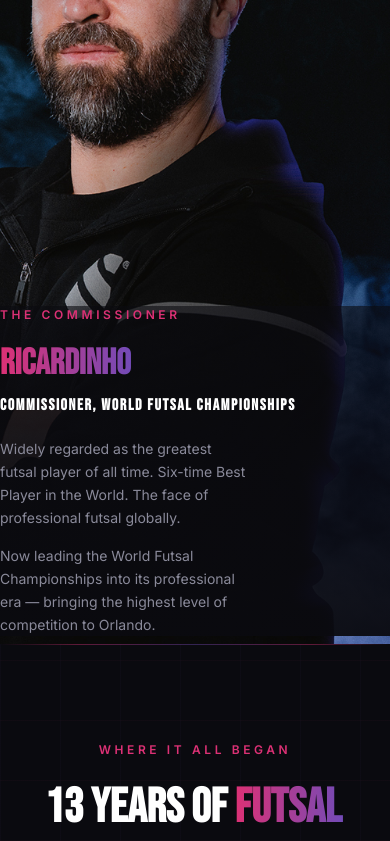
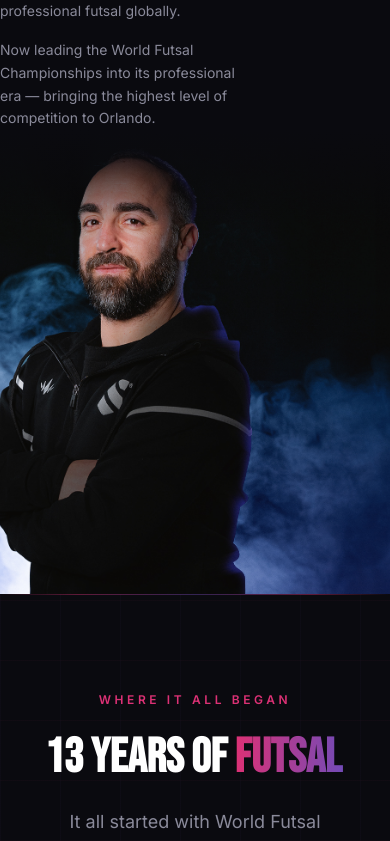
Before and after one commit to AQuincoses/wfc-pro-site, a React (Vite) app: page / in a window 390 px wide. Shown: the part 4380-5221 px from the top of the page. Built offline with nearby package versions, Linux system fonts and the light colour scheme.

Commit message:
mobile adjustments

```diff
--- a/src/sections/Commissioner.jsx
+++ b/src/sections/Commissioner.jsx
@@ -2,30 +2,27 @@
 
 export default function Commissioner() {
   return (
-    <section
-      className="relative overflow-hidden w-full"
-      style={{
-        padding: 0,
-        minHeight: '100vh',
-        backgroundImage: "url('/ricardinho-hero.jpg')",
-        backgroundSize: 'cover',
-        backgroundPosition: '35% top',
-        backgroundRepeat: 'no-repeat',
-      }}
-    >
-      <div className="flex flex-col lg:flex-row w-full" style={{ minHeight: '100vh' }}>
-        {/* Image space — left side (taller on mobile to show more of the photo) */}
-        <div className="w-full lg:w-[55%] flex-shrink-0 min-h-[60vh] lg:min-h-0" />
+    <section className="relative overflow-hidden w-full" style={{ padding: 0 }}>
+      {/* Mobile: stacked layout — text on top, image below */}
+      {/* Desktop: side-by-side with background image */}
 
-        {/* Text — right side */}
+      {/* Desktop background image */}
+      <div
+        className="hidden lg:block absolute inset-0"
+        style={{
+          backgroundImage: "url('/ricardinho-hero.jpg')",
+          backgroundSize: 'cover',
+          backgroundPosition: '35% center',
+          backgroundRepeat: 'no-repeat',
+        }}
+      />
+
+      <div className="flex flex-col lg:flex-row w-full lg:min-h-screen">
+        {/* Mobile: text first */}
         <div
-          className="relative w-full lg:w-[45%] flex flex-col justify-center px-8 py-10 sm:px-10 lg:px-10 lg:py-16 xl:px-12 xl:py-16"
+          className="relative w-full lg:order-2 lg:w-[45%] flex flex-col justify-center bg-[var(--bg-dark)] lg:bg-transparent px-10 pt-20 pb-10 sm:px-12 lg:px-10 lg:pt-0 lg:pb-0 lg:py-16 xl:px-12 xl:py-16"
         >
-          {/* Mobile dark overlay for text readability */}
-          <div className="absolute inset-0 bg-gradient-to-t from-[rgba(10,10,15,0.95)] via-[rgba(10,10,15,0.85)] to-[rgba(10,10,15,0.6)] lg:hidden" />
-          <div className="absolute inset-0 bg-[var(--bg-dark)] hidden lg:block" style={{ opacity: 0 }} />
-
-          <div className="relative z-10 lg:pr-12" style={{ padding: '0' }}>
+          <div className="relative z-10 lg:pr-12">
             <motion.p
               initial={{ opacity: 0, y: 20 }}
               whileInView={{ opacity: 1, y: 0 }}
@@ -72,6 +69,21 @@
             </motion.div>
           </div>
         </div>
+
+        {/* Desktop: image spacer (left side) */}
+        <div className="hidden lg:block lg:order-1 lg:w-[55%] flex-shrink-0" />
+
+        {/* Mobile: Ricardinho image below text */}
+        <div className="relative w-full lg:hidden" style={{ height: '55vh' }}>
+          <img
+            src="/ricardinho-hero.jpg"
+            alt="Ricardinho"
+            className="absolute inset-0 w-full h-full object-cover"
+            style={{ objectPosition: '35% 20%' }}
+          />
+          {/* Top fade into dark bg */}
+          <div className="absolute inset-x-0 top-0 h-24 bg-gradient-to-b from-[var(--bg-dark)] to-transparent" />
+        </div>
       </div>
     </section>
   )
```
